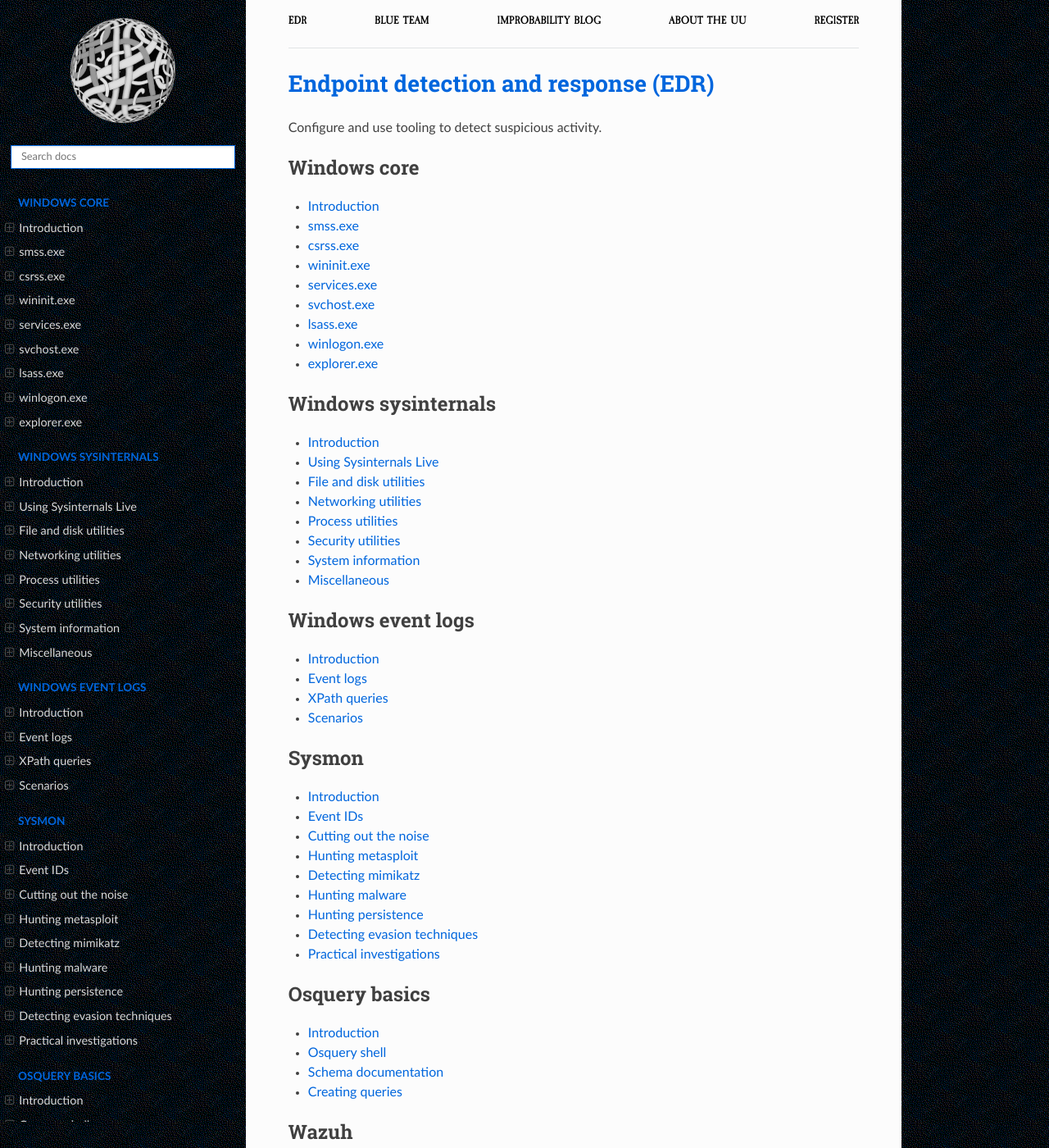
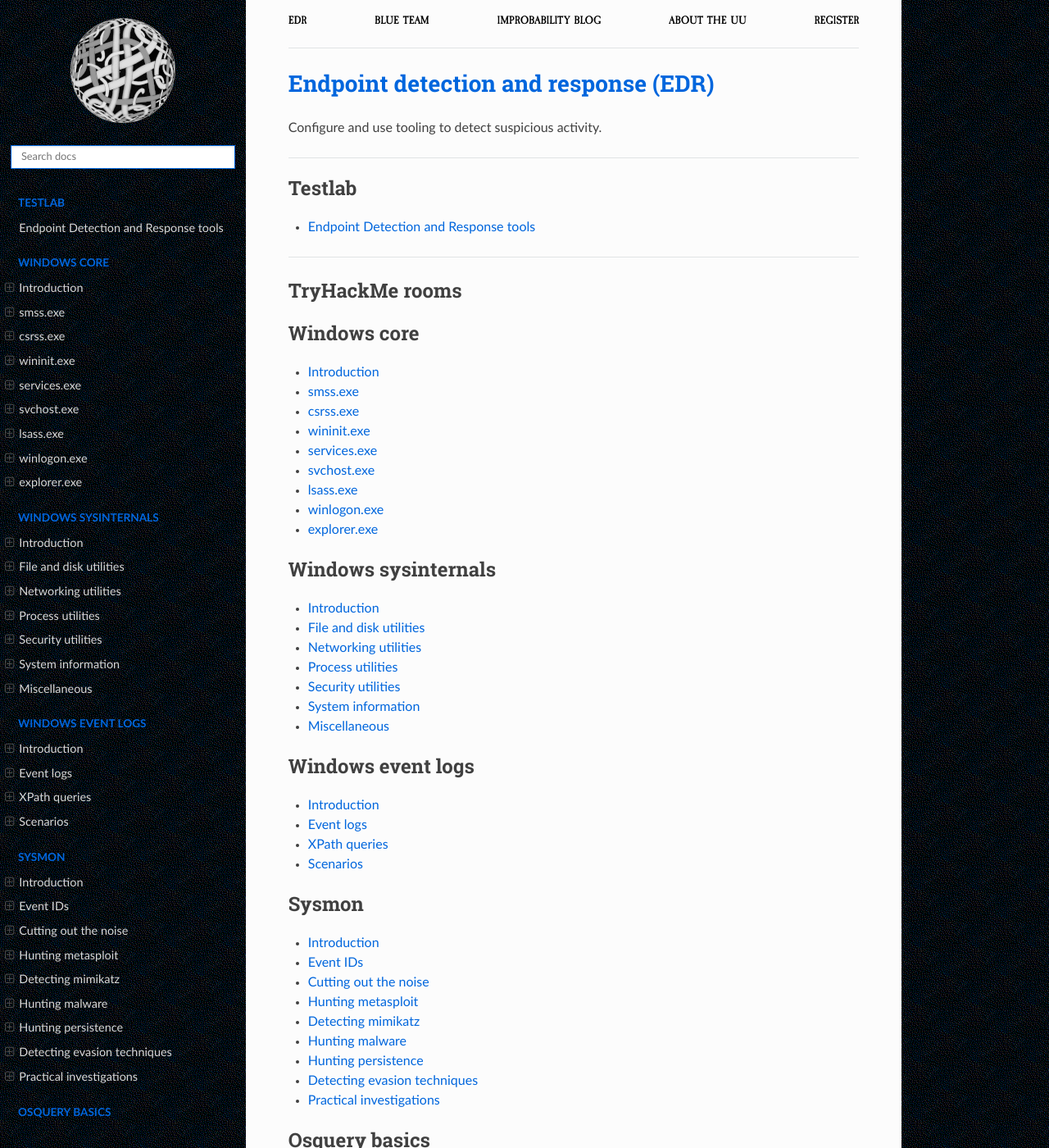
Before and after one commit to tymyrddin/blue-edr, a Sphinx documentation site: the page built from source/index.rst, in a window 1280 px wide and 1400 px high. Shown: the whole window at 82% size. Built offline with Sphinx 7.4.7 and the Read the Docs theme 2.0.0, drawn with Linux system fonts in a browser that asks for light colours; some of the changed text lies outside the part shown.

Commit message:
refactoring

```diff
--- a/source/docs/sysinternals/README.md
+++ b/source/docs/sysinternals/README.md
@@ -14,7 +14,6 @@
 
 ## How?
 
-* [Using Sysinternals Live](live.md)
 * [File and disk utilities](file.md)
 * [Networking utilities](network.md)
 * [Process utilities](process.md)
--- a/source/index.rst
+++ b/source/index.rst
@@ -2,6 +2,20 @@
 ============================================================
 
 Configure and use tooling to detect suspicious activity.
+
+----
+
+.. toctree::
+   :maxdepth: 1
+   :includehidden:
+   :caption: Testlab
+
+   Endpoint Detection and Response tools <https://blue.tymyrddin.dev/projects/testlab/en/latest/docs/edr/README.html>
+
+----
+
+TryHackMe rooms
+-------------------------------------
 
 .. toctree::
    :glob:
@@ -26,7 +40,6 @@
    :caption: Windows sysinternals
 
    docs/sysinternals/README.md
-   docs/sysinternals/live.md
    docs/sysinternals/file.md
    docs/sysinternals/network.md
    docs/sysinternals/process.md
@@ -71,12 +84,3 @@
    docs/osquery/shell.md
    docs/osquery/schemas.md
    docs/osquery/queries.md
-
-.. toctree::
-   :glob:
-   :maxdepth: 1
-   :includehidden:
-   :caption: Wazuh
-
-   docs/wazuh/README.md
-   docs/wazuh/nutshell.md
```
Also changed, not shown: source/docs/sysinternals/live.md (deleted, +0 -36 lines), source/docs/wazuh/README.md (deleted, +0 -15 lines), source/docs/wazuh/nutshell.md (deleted, +0 -9 lines).
